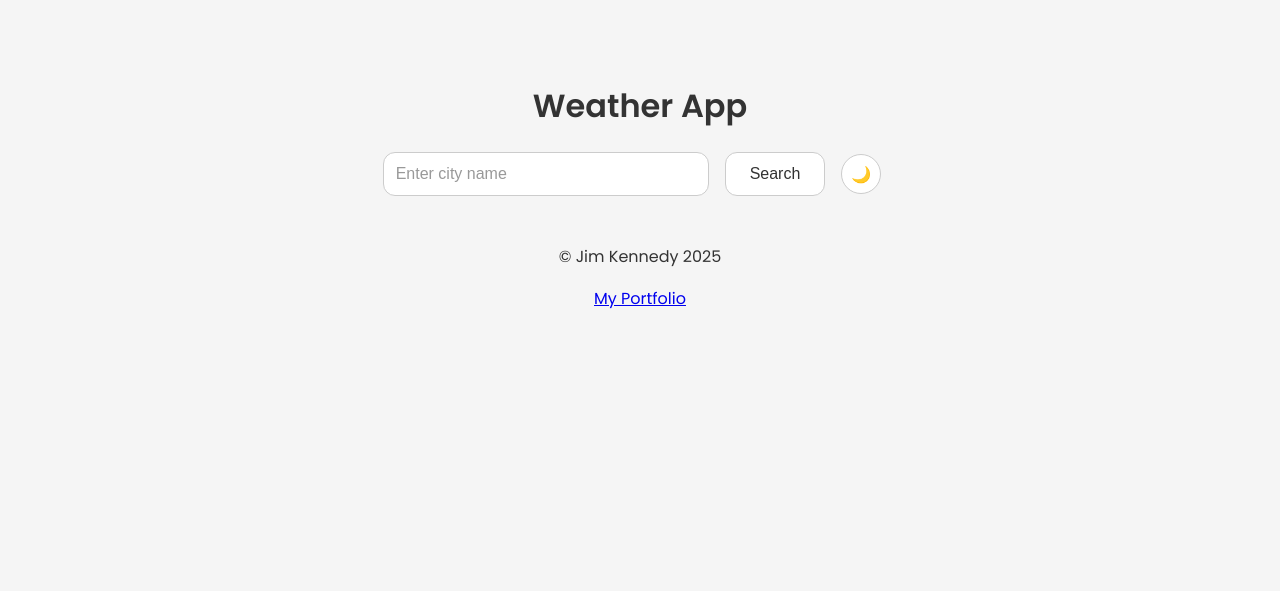
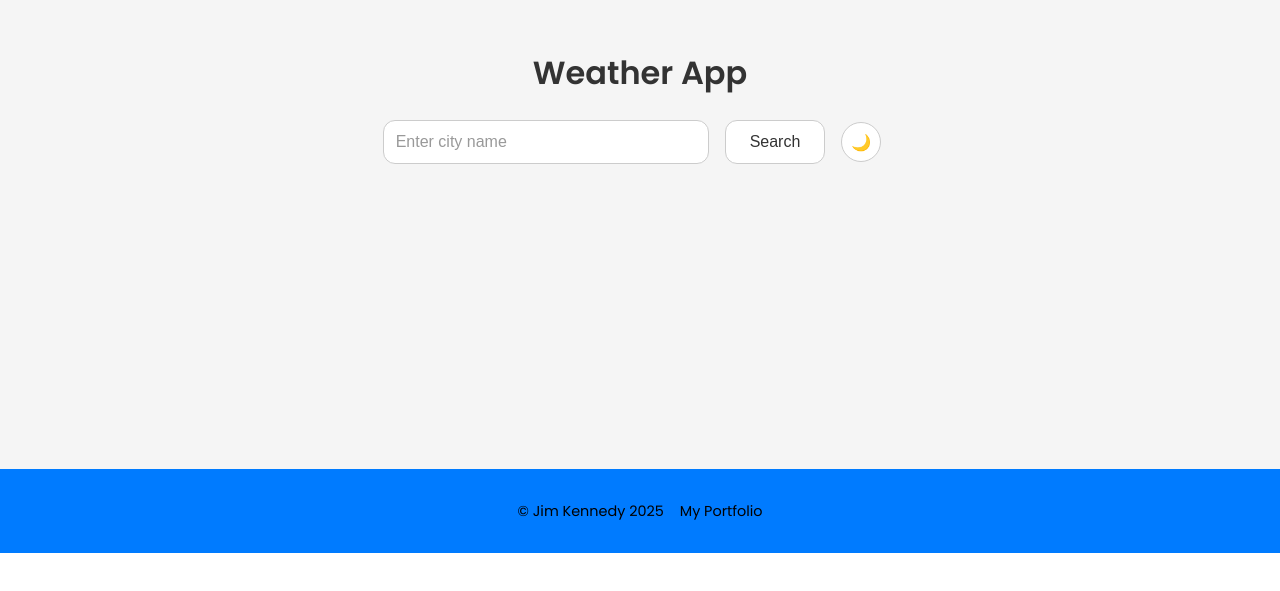
Before and after one commit to Kennedy01-crypto/WeatherFocusApp, a React (Vite) app: page / in a window 1280 px wide. Shown: the part 247-838 px from the top of the page. After the commit the page ends 800 px from the top, so only its background shows below. Built offline with nearby package versions, Linux system fonts and the light colour scheme.

Commit message:
Added Footer Component

```diff
--- a/src/App.css
+++ b/src/App.css
@@ -1,9 +1,15 @@
 /* Base Styles */
+.app-container {
+  display: flex;
+  flex-direction: column; /* Stack children vertically */
+  min-height: 100vh; /* Ensure the layout takes up at least the full viewport height */
+  transition: all 0.3s ease;
+}
 .weather-app {
   max-width: 100%;
   padding: 1.5rem; /* Adjusted padding for smaller screens */
-  min-height: 100vh;
-  margin: 0 auto;
+  flex-grow: 1;
+  margin: 0px;
   text-align: center;
   font-family: "Poppins", Arial, sans-serif;
   display: flex;
--- a/src/App.jsx
+++ b/src/App.jsx
@@ -1,5 +1,6 @@
 import { useState } from "react";
 import axios from "axios";
+import AppFooter from "./AppFooter";
 import "./App.css";
 
 function App() {
@@ -76,6 +77,7 @@ function App() {
   };
 
   return (
+    <div className={`app-container ${darkMode ? "dark-mode" : ""}`}>
       <div
         className={`weather-app ${getThemeClass()} ${
           darkMode ? "dark-mode" : "light-mode"
@@ -90,7 +92,11 @@ function App() {
             placeholder="Enter city name"
           />
           <button type="submit">Search</button>
-        <button type="button" onClick={toggleDarkMode} className="theme-toggle">
+          <button
+            type="button"
+            onClick={toggleDarkMode}
+            className="theme-toggle"
+          >
             {darkMode ? "☀️" : "🌙"}
           </button>
         </form>
@@ -135,16 +141,8 @@ function App() {
             )}
           </div>
         )}
-      <footer className="app-footer">
-        <p>© Jim Kennedy 2025</p>
-        <a
-          href="https://jimkennedy.netlify.app/"
-          target="_blank"
-          rel="noopener noreferrer"
-        >
-          My Portfolio
-        </a>
-      </footer>
+      </div>
+      <AppFooter darkMode={darkMode} />
     </div>
   );
 }
--- /dev/null
+++ b/src/AppFooter.css
@@ -0,0 +1,32 @@
+.app-footer {
+  margin-top: auto;
+  padding: 1rem 0;
+  width: 100%;
+  height: auto;
+  background-color: #007bff;
+  color: black;
+  font-size: 0.9rem;
+  display: flex;
+  justify-content: center;
+  gap: 1rem;
+  align-items: center;
+  flex-wrap: wrap;
+}
+.app-footer a {
+  color: black;
+  text-decoration: none;
+}
+.app-footer a:hover {
+  color: #cce5ff;
+}
+.app-footer.dark-mode {
+  background-color: #004085;
+  /* color: white; */
+}
+.dark-mode.app-footer p,
+.dark-mode.app-footer a {
+  color: white;
+}
+.dark-mode.app-footer a:hover {
+  color: #000000;
+}
--- /dev/null
+++ b/src/AppFooter.jsx
@@ -0,0 +1,20 @@
+import React from "react";
+
+import "./AppFooter.css";
+
+function AppFooter({ darkMode }) {
+  return (
+    <footer className={`app-footer ${darkMode ? "dark-mode" : "light-mode"}`}>
+      <p>© Jim Kennedy 2025</p>
+      <a
+        href="https://jimkennedy.netlify.app/"
+        target="_blank"
+        rel="noopener noreferrer"
+      >
+        My Portfolio
+      </a>
+    </footer>
+  );
+}
+
+export default AppFooter;
```
Lines whose indentation alone changed are shown as unchanged.
